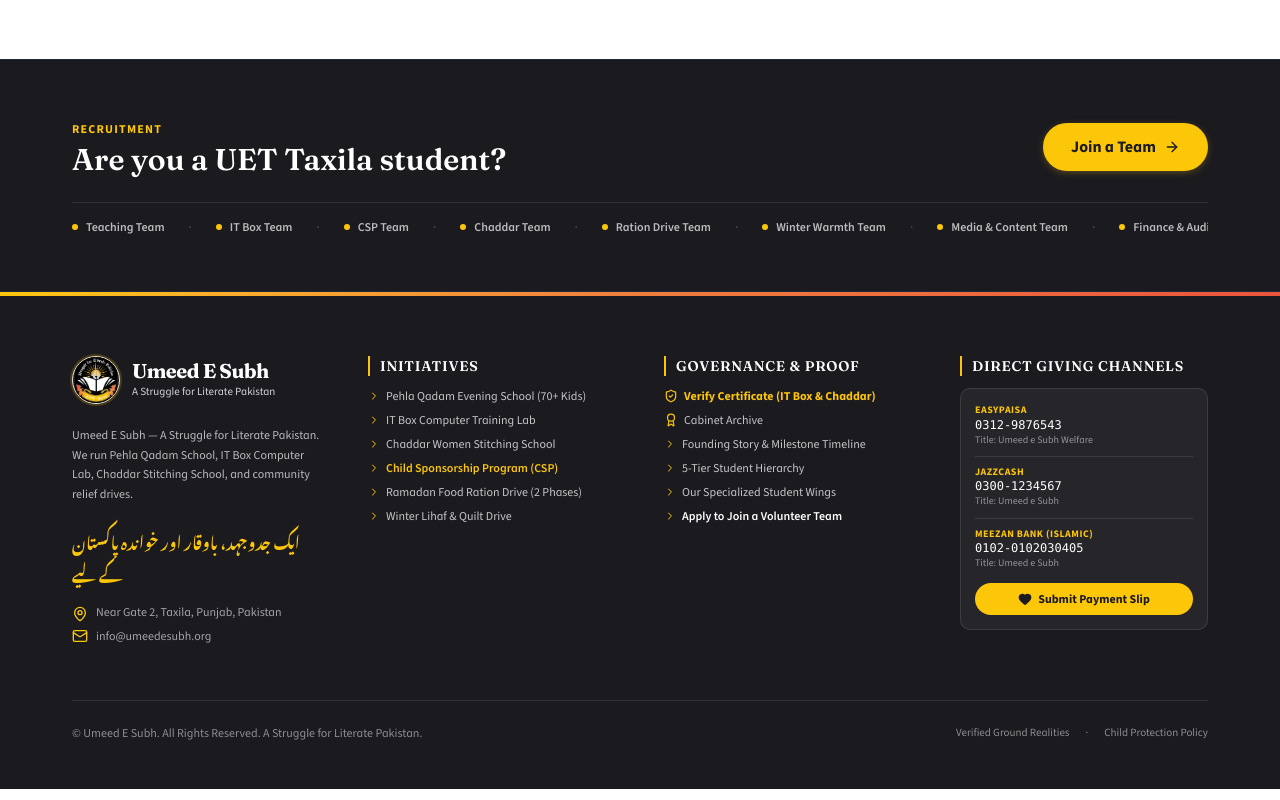
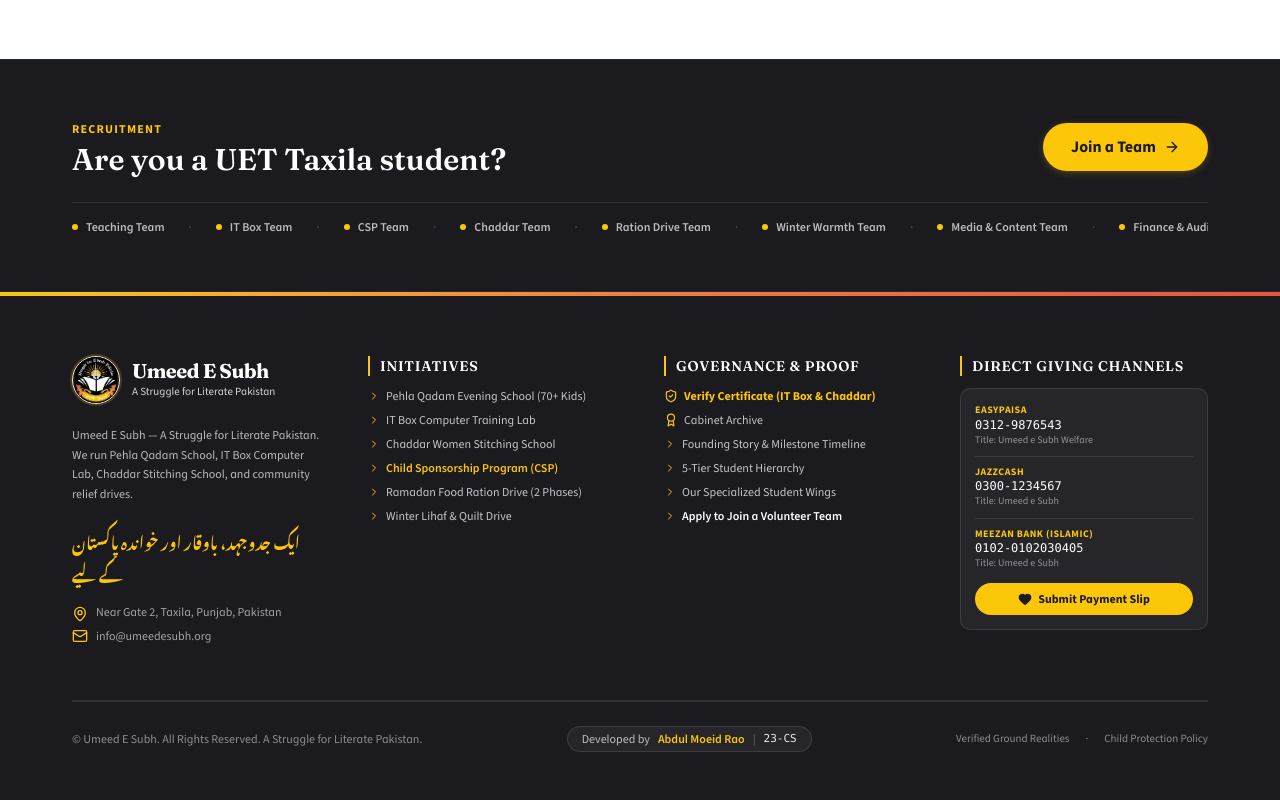
Before and after one commit to Abdul-Moeid-Rao/UmeedeSubh, a Next.js app: page / in a window 1280 px wide. Shown: the part 6566-7366 px from the top of the page. Built offline with nearby package versions, Linux system fonts and the light colour scheme; a web font is replaced by a local one.

Commit message:
feat: add developer credit to footer

```diff
--- a/components/Footer.tsx
+++ b/components/Footer.tsx
@@ -218,10 +218,18 @@ export default function Footer() {
         </div>
 
         {/* Bottom bar */}
-        <div className="pt-6 flex flex-col sm:flex-row items-center justify-between gap-4 text-xs text-white/50">
-          <div>
+        <div className="pt-6 border-t border-white/10 flex flex-col md:flex-row items-center justify-between gap-4 text-xs text-white/50">
+          <div className="text-center md:text-left">
             © Umeed E Subh. All Rights Reserved. A Struggle for Literate Pakistan.
           </div>
+
+          <div className="inline-flex items-center gap-2 px-3.5 py-1 rounded-full bg-white/5 border border-white/10 text-xs text-white/70 shadow-2xs">
+            <span>Developed by</span>
+            <span className="font-semibold text-[#FCC609]">Abdul Moeid Rao</span>
+            <span className="text-white/30">|</span>
+            <span className="text-white/90 font-mono text-[11px]">23-CS</span>
+          </div>
+
           <div className="flex items-center gap-4 text-[11px]">
             <span>Verified Ground Realities</span>
             <span>·</span>
```
